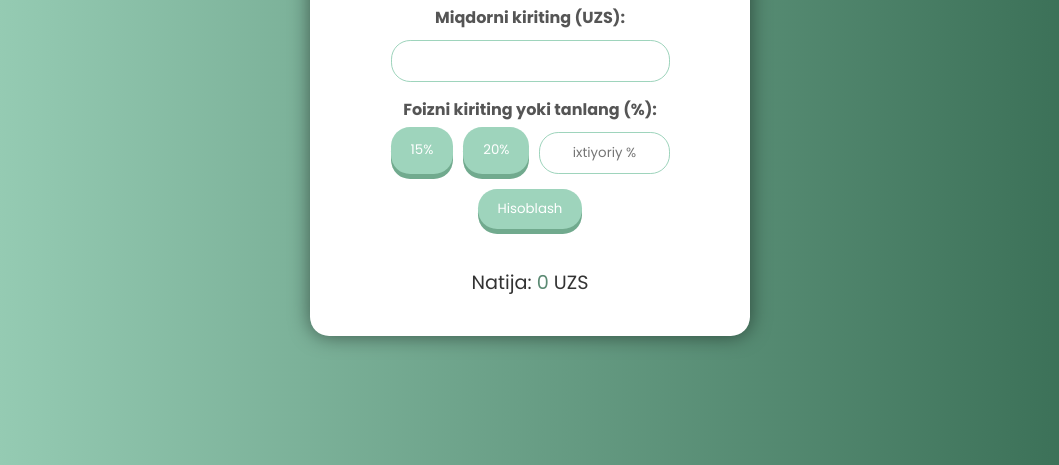
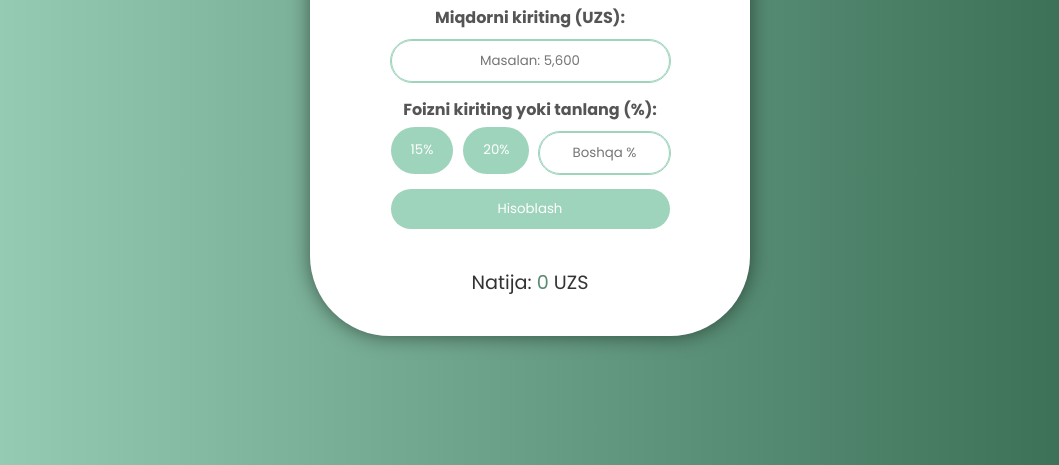
Before and after one commit to zohidjondev/oriflame-per-calc, a plain HTML site: page index.html in a window 1280 px wide. Shown: the part 335-800 px from the top of the page, without its empty margins (110-1169 px from the left). Drawn offline with Linux system fonts and the light colour scheme.

Commit message:
Added some style and made it more interesting and minimal

```diff
--- a/index.html
+++ b/index.html
@@ -9,21 +9,21 @@
 <body>
     <div class="container">
         <header>
-            <img src="https://upload.wikimedia.org/wikipedia/commons/4/4b/ORIFLAME_LOGO_STD_DARK_GREY_RGB.png" alt="Oriflame Logo" class="logo">
+            <img src="https://cdn.logoeps.net/wp-content/uploads/2016/12/oriflame-logo-700x131.png" alt="Oriflame Logo" class="logo">
             <h1>Oriflame Foiz Kalkulatori</h1>
         </header>
         <main>
             <form id="percentage-form">
                 <div class="input-group">
                     <label for="amount">Miqdorni kiriting (UZS):</label>
-                    <input type="text" id="amount" required>
+                    <input type="text" id="amount" required placeholder="Masalan: 5,600">
                 </div>
                 <div class="input-group">
                     <label>Foizni kiriting yoki tanlang (%):</label>
                     <div class="button-group">
                         <button type="button" class="percentage-btn" data-percentage="15">15%</button>
                         <button type="button" class="percentage-btn" data-percentage="20">20%</button>
-                        <input type="number" id="custom-percentage" min="1" max="100" placeholder="ixtiyoriy %" required>
+                        <input type="number" id="custom-percentage" min="1" max="100" placeholder="Boshqa %" required>
                     </div>
                 </div>
                 <button type="submit">Hisoblash</button>
--- a/style.css
+++ b/style.css
@@ -3,8 +3,8 @@
     --main-color: #9ed4bc;
     --main-color-dark: #5b8a73 ;
     --main-bg: linear-gradient(to right, #9ed4bc, #33684f);
-    --box-shadow-buttons:  0 5px  rgb(113, 170, 142);
-    --border-radius: 1.2rem;
+    /* --box-shadow-buttons:  0 5px  rgb(113, 170, 142);  */
+    --border-radius: 5rem;
 }
 
 * {
@@ -41,6 +41,7 @@ header {
 h1 {
     font-size: 1.5em;
     color: #333;
+    font-weight: 400;
 }
 
 main {
@@ -68,9 +69,13 @@ input[type="text"] {
     border: 1px solid var(--main-color);
     border-radius: var(--border-radius);
     box-sizing: border-box;
-    outline: none;
+    outline: solid 1px var(--main-color);
     margin-top: 5px ;
     text-align: center;
+}
+
+input[type="text"]:active{
+    outline: solid 2px var(--main-color);
 }
 
 input[type="number"]::-webkit-outer-spin-button,
@@ -94,6 +99,7 @@ button {
     cursor: pointer;
     transition: background 0.3s;
     box-shadow: var(--box-shadow-buttons);
+    width: 100%;
 }
 
 button:hover {
```
